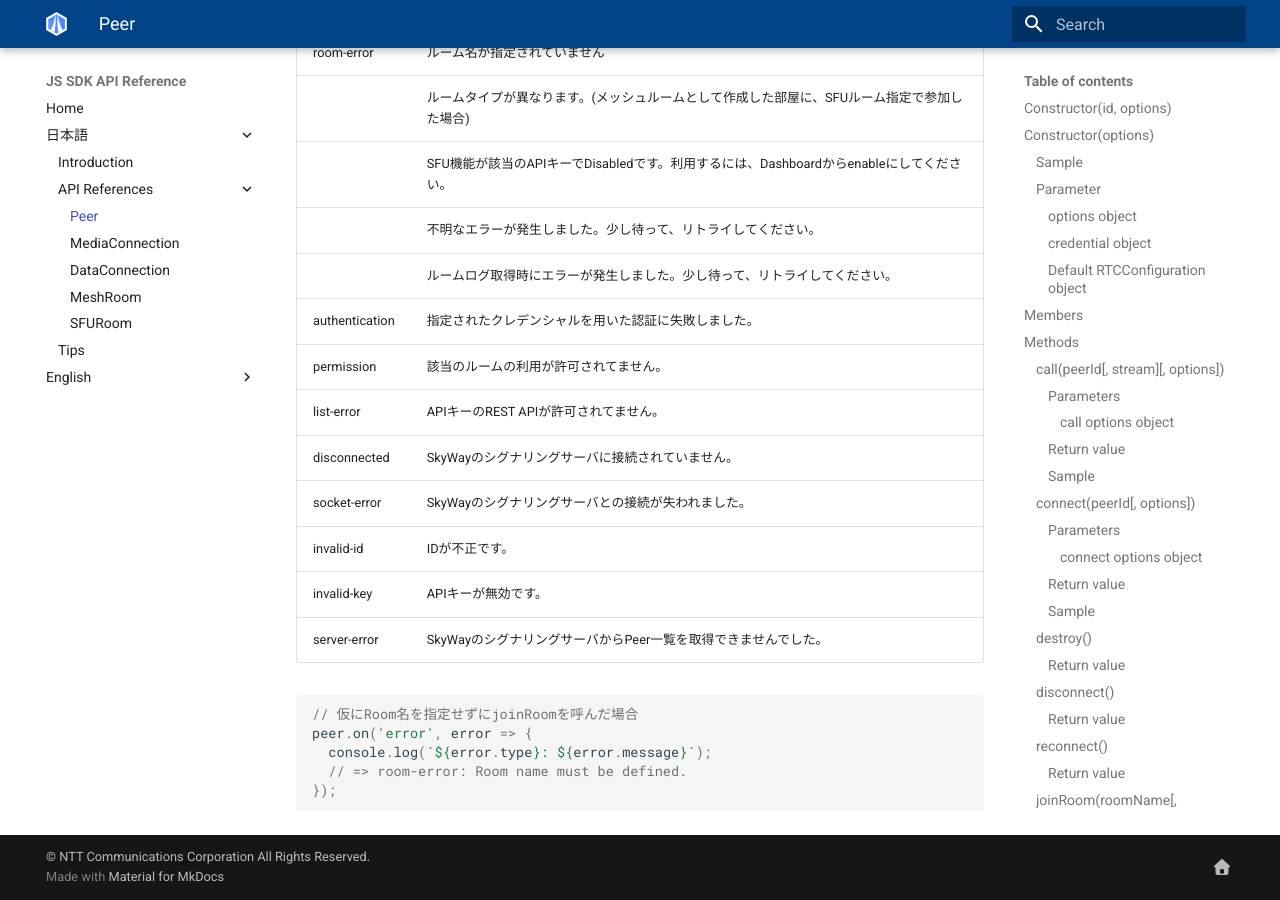
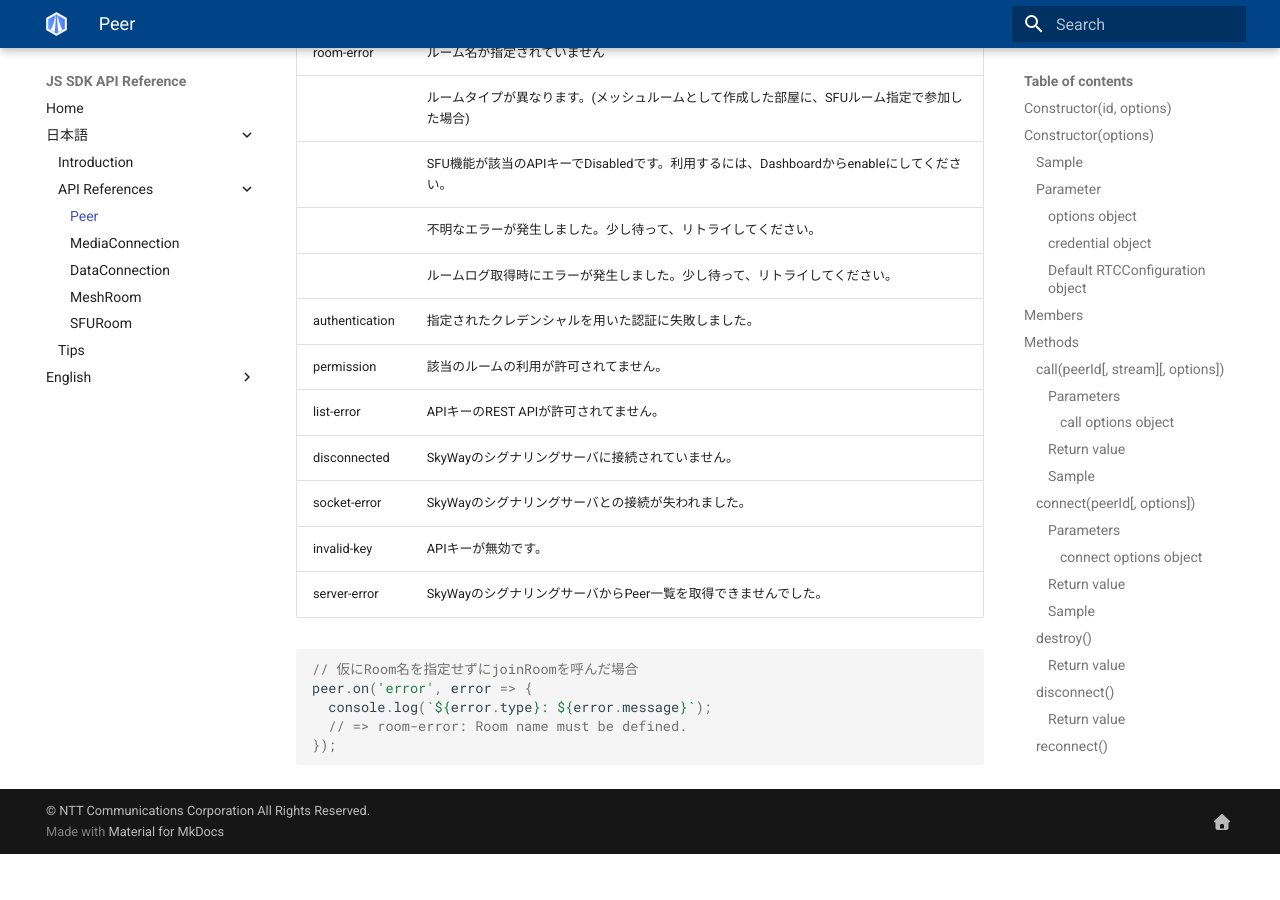
Before and after one commit to skyway/skyway-js-sdk-doc, an MkDocs documentation site: the page built from docs/ja/peer.md, in a window 1280 px wide and 900 px high, scrolled down 11716 px. Built offline with MkDocs 1.6.1 and Material for MkDocs 9.7.7, drawn with Linux system fonts in a browser that asks for light colours; after the commit the page ends 12570 px from its top, so only the background shows below that.

Commit message:
Removed the `invalid-id` error because it will not be emitted upon error event.

```diff
--- a/docs/ja/peer.md
+++ b/docs/ja/peer.md
@@ -431,7 +431,6 @@ peer.on('expiresin', sec => {
 | list-error     | APIキーのREST APIが許可されてません。                                                       |
 | disconnected   | SkyWayのシグナリングサーバに接続されていません。                                            |
 | socket-error   | SkyWayのシグナリングサーバとの接続が失われました。                                          |
-| invalid-id     | IDが不正です。                                                                              |
 | invalid-key    | APIキーが無効です。                                                                         |
 | server-error   | SkyWayのシグナリングサーバからPeer一覧を取得できませんでした。                              |
 
```
Also changed, not shown: docs/en/peer.md (+0 -1 lines).
